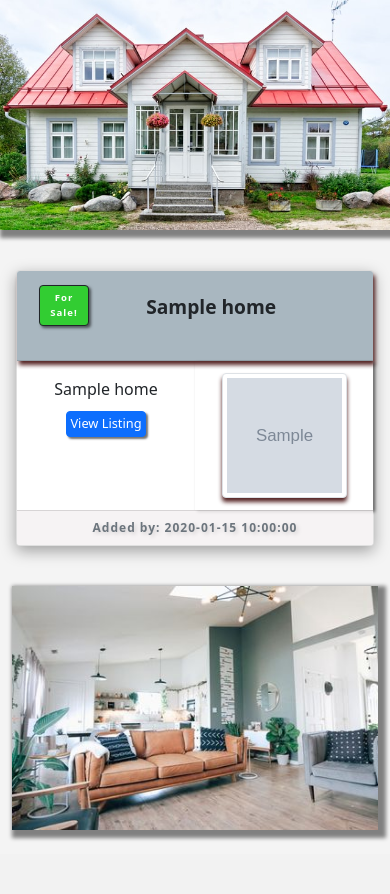
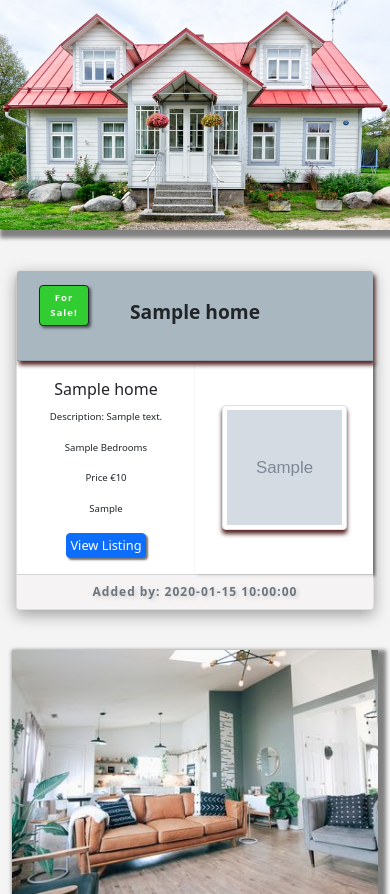
Before and after one commit to BXS-Archipelago/Property_Finder, a Flask app: page / in a window 390 px wide. Shown: the part 85-979 px from the top of the page. Before the commit the page ends 925 px from the top, so only its background shows below. Run offline with Flask 2, Linux system fonts and the light colour scheme; grey boxes marked "Sample" are stand-in pictures; a database or web service that is not in the repository returns one stand-in record (values such as "Sample title"); some libraries are stand-ins or nearby versions.

Commit message:
Adjust styling of cards on mobile size

```diff
--- a/static/css/style.css
+++ b/static/css/style.css
@@ -78,6 +78,20 @@ body {
    letter-spacing: 1.2px;
 }
 
+.home-header {
+    display: flex;
+    flex-direction: row;
+}
+
+
+.hdr-holder {
+    width: 100%;
+    display: flex;
+    flex-direction: column;
+    align-items: center;
+    justify-content: center;
+    padding: 15px;
+}
 .sold {
     color: #fff;
     background-color: red;
@@ -96,7 +110,7 @@ body {
 
 .signs {
     padding: 6px;
-}
+    }
 
 .edit {
     background-color: #a239ca;
@@ -131,6 +145,13 @@ body {
     font-weight: bold;
 }
 
+
+.btn-1a {
+
+    box-shadow: rgba(0, 0, 0, 0.55) 2px 2px 2px;
+}
+
+
 .info-img{
     display: flex;
     flex-direction: row;
@@ -155,19 +176,32 @@ body {
     box-shadow: rgba(0, 0, 0, 0.85) 10px 5px 15px;
 
 }
-
+.form-check {
+    padding: 3px;
+    display: flex;
+    flex-direction: column;
+    margin-left: 2em;
+}
 
 @media only screen and (max-width: 600px) {
 
 
+.flashes h4 {
+     font-size: 0.8rem;
+}
 .navbar-brand {
     font-size: 1.4rem;
     padding-left: 15px;
+}
+
+.prof-inner {
+    padding-right: 0;
 }
 .prof-box {
     display: flex;
     align-items: center;
     justify-content: center;
+
 }
 .profile-set {
     font-size: 1rem;
@@ -222,13 +256,7 @@ p {
     box-shadow: rgba(0, 0, 0, 0.55) 2px 2px 2px;
 }
 
-.card-text {
-    display: none;
-}
 
-.list-title-half {
-    width: 60%;
-}
 
 .lead-img {
     margin: 0;
@@ -238,7 +266,9 @@ p {
     font-size: 0.75rem;
 }
 
-
+.card-col {
+    padding: 0;
+}
 .img-thumbnail {
     height: 125px;
     width: 125px;
--- a/templates/add_home.html
+++ b/templates/add_home.html
@@ -82,7 +82,7 @@
 
         <!-- Input For Sale or Sold  -->
 
-        <div class="form-check form-switch p-3 mt-2">
+        <div class="form-check form-switch ml-3  mt-2">
             <input class="form-check-input" type="checkbox" id="sale_sold" name="sale_sold">
             <label class="form-check-label" for="sale_sold">Click if property is Sold. Congratulations!</label>
         </div>
--- a/templates/base.html
+++ b/templates/base.html
@@ -16,7 +16,7 @@
     {% block styles %}
     {% endblock %}
 
-    <div class="bg-image bg-img-style">
+
 
 
     <nav class="navbar navbar-expand-lg navbar-light text-nav">
@@ -76,7 +76,7 @@
     {% endwith %}
 
 </section>
-</div>
+
 {% block content %}
 
 {% endblock %}
--- a/templates/homes.html
+++ b/templates/homes.html
@@ -16,17 +16,17 @@
 
 
 <div class="col-sm-3"></div>
-<div class="col-sm-6 mt-4">
+<div class="col-sm-6  col-md-10 offset-md-1 mt-4">
 <div class="card text-center card-shadow g-0">
 
-  <div class="card-header row g-0">
+  <div class="card-header row g-0 home-header">
       <div class="col-3 signs">{% if home.sale_sold == "on" %}
                 <div class=" border border-dark border-1 rounded sold">Sold!</div>
                 {% else %}
                 <div class="sale border border-dark border-1 rounded">For Sale!</div>
                 {% endif %}</div>
 
-     <h6 class="list_title list-title-half align-self-center">{{ home.category_name }}  </h6>
+     <h6 class="list_title list-title-half align-self-center col-6">{{ home.category_name }}  </h6>
      <div class="col-3"></div>
   </div>
   <div class="info-img">
--- a/templates/login.html
+++ b/templates/login.html
@@ -6,13 +6,13 @@
 
 
 
-<div class="row">
+<div class="row p-3">
 
-    <div class="col col-6 offset-3 card mt-5 s-12 bg-light card-shadow">
+    <div class="col col-sm-6 col-md-6 col-md-10 offset-md-1 bg-light card-shadow">
         <p class="text-center  pt-2">If you haven't registered yet? <a href="{{ url_for('register') }}" class="text-danger">Register Here</a></p>
     </div>
 
-    <div class=" col-6 offset-3 card mt-5 card-shadow">
+    <div class="col-sm-6 col-md-6 offset-md-3 mt-4 card-shadow">
         <h5 class="fs-3 pt-3">Log In</h5>
         <div class="card-body">
 
--- a/templates/view_home.html
+++ b/templates/view_home.html
@@ -5,9 +5,7 @@
 
 <div class="row mt-3">
     <div class="col-sm-3"></div>
-    <div class="col-sm-6">
-
-
+    <div class="col-sm-6 col-md-10 offset-md-1">
 
 
 <!-- Carousel for 3 Image URLs -->
@@ -35,7 +33,7 @@
 </div>
 
 <!--  Card Section for Each Entry -->
- <div class="row m-3">
+ <div class="row md-12 m-3">
 
 <div class="card text-center card-shadow g-0">
   <div class="card-header row g-0">
```
Also changed, not shown: templates/profile.html (+4 -9 lines), templates/register.html (+8 -7 lines).
